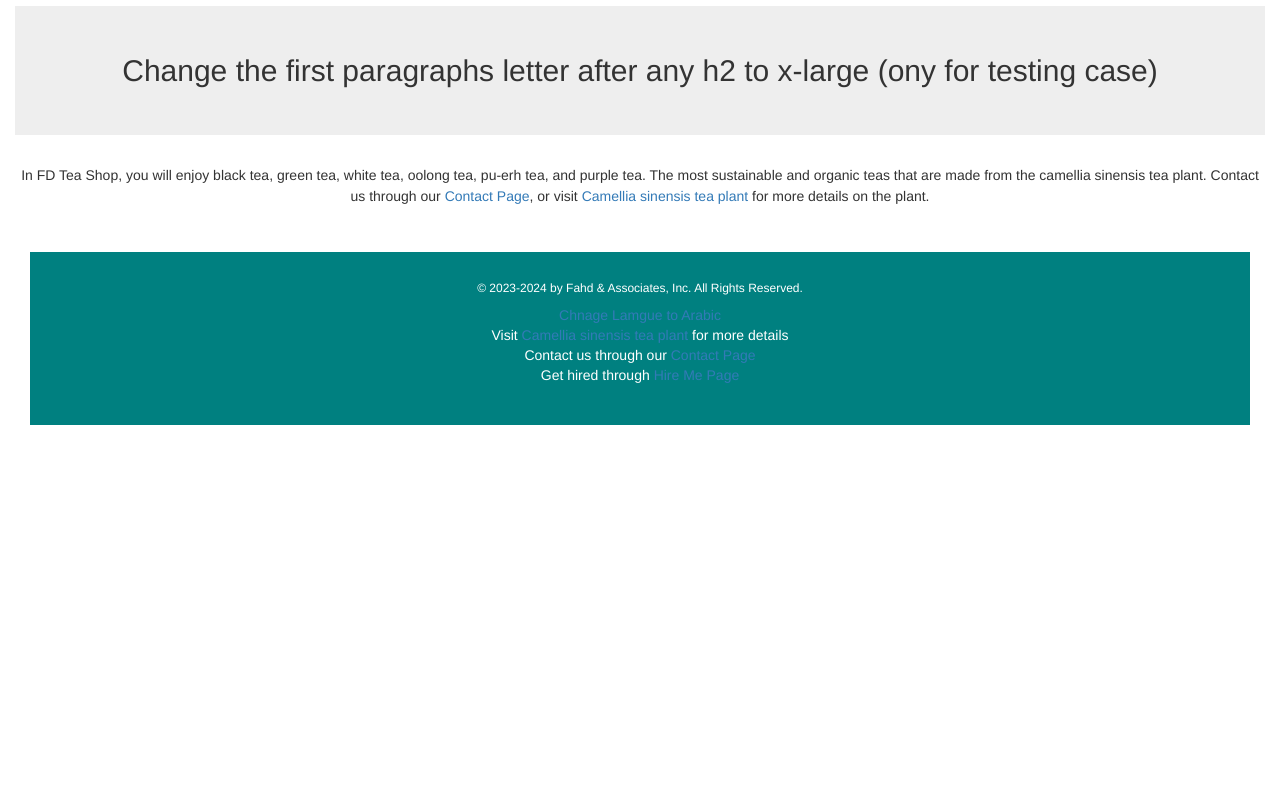
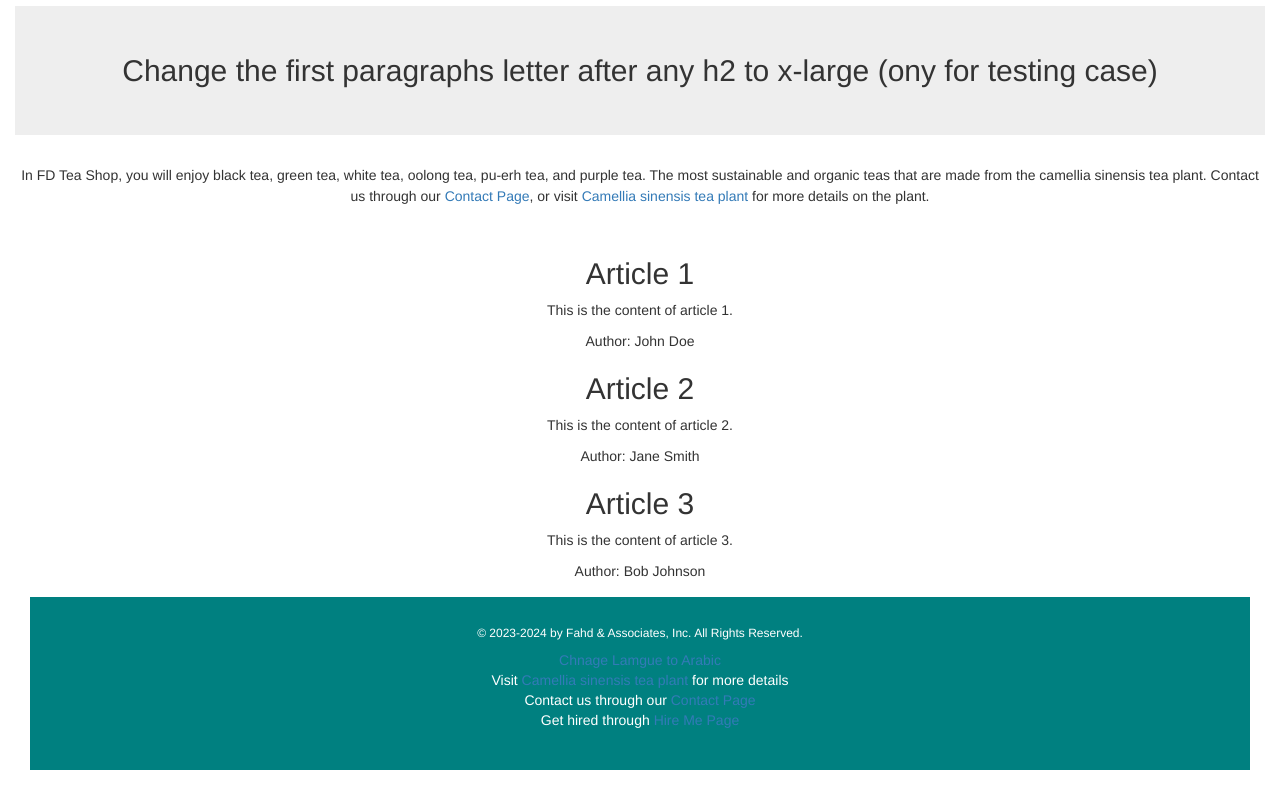
Before and after one commit to fd9fd/swe-363-231-01, a plain HTML site: page teashop.html in a window 1280 px wide. Shown: the part 1105-1905 px from the top of the page. Before the commit the page ends 1560 px from the top, so only its background shows below. Drawn offline with nearby package versions, Linux system fonts and the light colour scheme.

Commit message:
js_4-exercise_1

```diff
--- a/teashop.html
+++ b/teashop.html
@@ -93,6 +93,43 @@
 
         <br>
 
+        <div id="articleList">
+            <!-- Articles will be displayed here -->
+        </div>
+
+        <script>
+            class Article {
+                constructor(title, content, author) {
+                    this.title = title;
+                    this.content = content;
+                    this.author = author;
+                }
+
+                render() {
+                    const articleElement = document.createElement("div");
+                    articleElement.className = "article";
+                    articleElement.innerHTML = `
+                        <h2>${this.title}</h2>
+                        <p>${this.content}</p>
+                        <p>Author: ${this.author}</p>
+                    `;
+                    return articleElement;
+                }
+            }
+
+            const articles = [
+                new Article("Article 1", "This is the content of article 1.", "John Doe"),
+                new Article("Article 2", "This is the content of article 2.", "Jane Smith"),
+                new Article("Article 3", "This is the content of article 3.", "Bob Johnson")
+            ];
+
+            const articleListContainer = document.getElementById("articleList");
+            articles.forEach(article => {
+                const articleElement = article.render();
+                articleListContainer.appendChild(articleElement);
+            });
+        </script>
+
         <!--
             <table border="1" style="width:80%">
             <caption>Advanced Table</caption>
```
